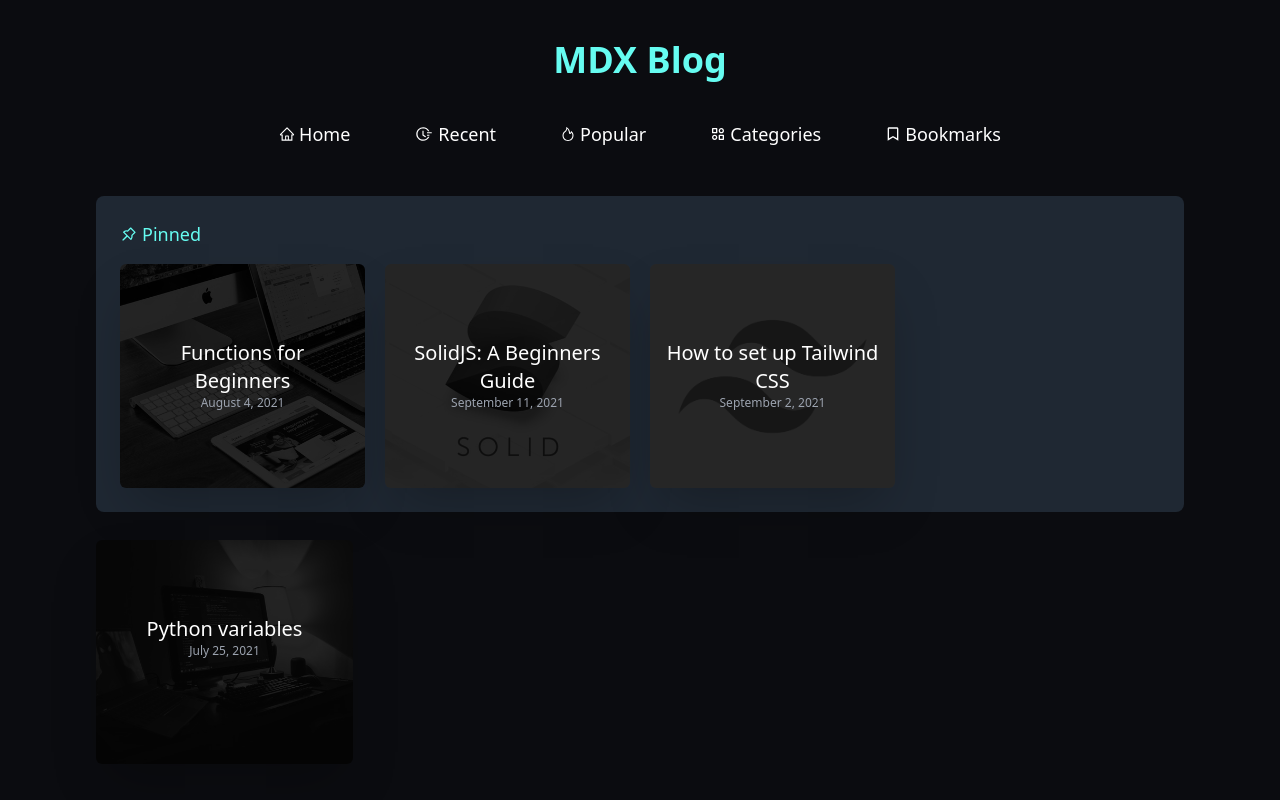
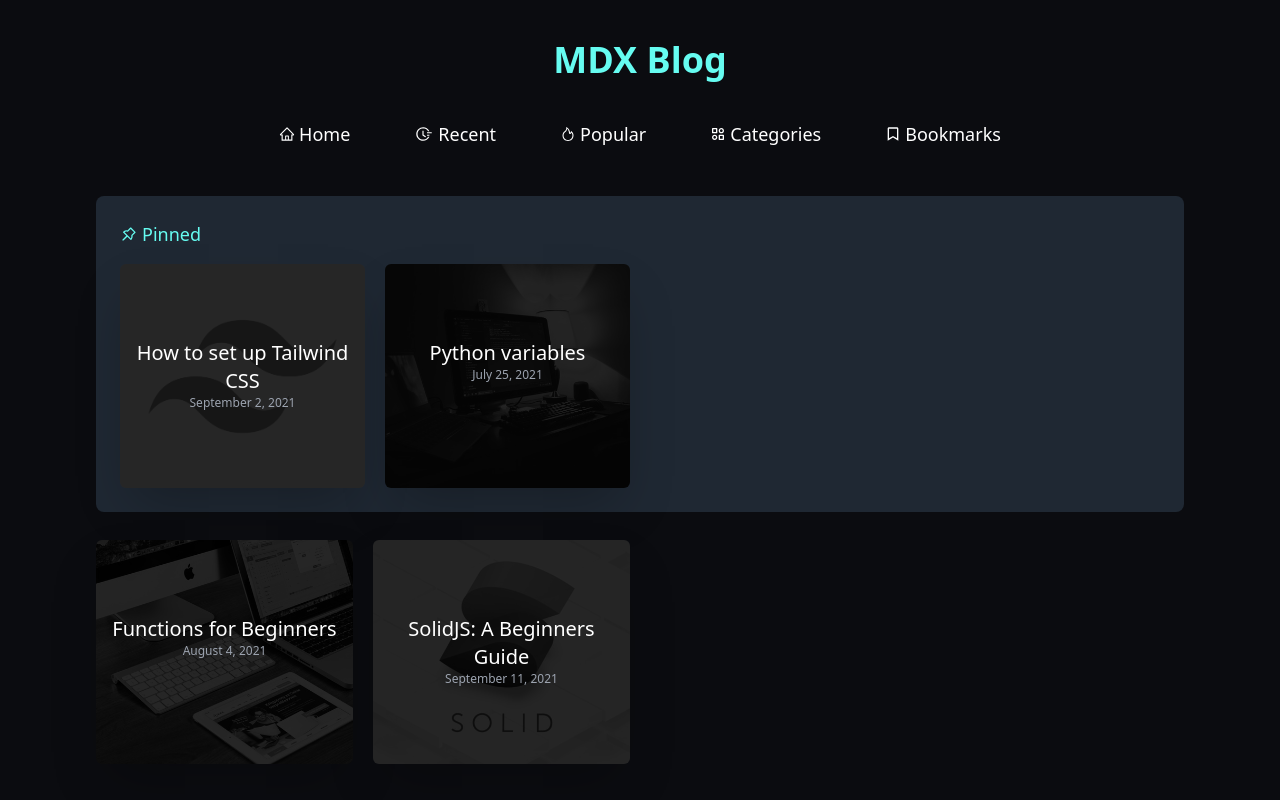
Before and after one commit to ParsaSedighi/nextjs-mdx-blog, a Next.js app: page / in a window 1280 px wide. Built offline with nearby package versions, Linux system fonts and the light colour scheme.

Commit message:
Fixed pinned posts hide when no post is pinned

```diff
--- a/posts/functions-for-beginners.mdx
+++ b/posts/functions-for-beginners.mdx
@@ -4,7 +4,7 @@ date: 'August 4, 2021'
 description: Learn how to create and use functions
 thumbnailUrl: '/javascript-functions-thumbnail.jpeg'
 tags: ['functions', 'javascript']
-pin: true
+pin: false
 ---
 
 <div>
--- a/posts/solidjs-for-beginners.mdx
+++ b/posts/solidjs-for-beginners.mdx
@@ -4,7 +4,7 @@ date: 'September 11, 2021'
 description: "Here's an introduction to SolidJS"
 thumbnailUrl: '/solidjs-thumbnail.jpeg'
 tags: ['JavaScript', 'solidjs']
-pin: true
+pin: false
 ---
 
 <div>
--- a/posts/variables-in-python.mdx
+++ b/posts/variables-in-python.mdx
@@ -4,7 +4,7 @@ date: 'July 25, 2021'
 description: "Let's learn about Python variables"
 thumbnailUrl: '/python-variables-thumbnail.jpeg'
 tags: ['variables', 'python']
-pin: false
+pin: true
 ---
 
 <div>
--- a/src/pages/index.jsx
+++ b/src/pages/index.jsx
@@ -4,11 +4,22 @@ import matter from 'gray-matter';
 import Post from '../components/Post';
 
 import { AiOutlinePushpin } from 'react-icons/ai';
+import { useState } from 'react';
 
 export default function Home({ posts }) {
+  const [isPinned, setIsPinned] = useState(false);
+  if (!isPinned) {
+    for (let post of posts) {
+      if (post.frontMatter.pin) {
+        setIsPinned(true);
+        break;
+      }
+    }
+  }
   return (
     <>
       <main className="pb-7">
+        {isPinned ? (
           <div className="p-6 mx-16 mt-12 rounded-lg md:mx-24 bg-gunmetal">
             <div className="flex items-center mb-4 text-lg text-turquoise-blue">
               <AiOutlinePushpin />
@@ -16,6 +27,10 @@ export default function Home({ posts }) {
             </div>
             <PostList posts={posts} pinned={true} />
           </div>
+        ) : (
+          ''
+        )}
+
         <div className="mx-16 md:mx-24 mt-7">
           <PostList posts={posts} />
         </div>
--- /dev/null
+++ b/src/pages/popular.jsx
@@ -0,0 +1,33 @@
+const popular = () => {
+  const PostList = ({ className, posts, pinned = false }) => {
+    const pinnedPosts = posts.map((post, index) => {
+      if (post.frontMatter.pin)
+        return (
+          <Post className="rounded-md shadow-2xl" post={post} index={index} />
+        );
+    });
+
+    const restPosts = posts.map((post, index) => {
+      if (!post.frontMatter.pin)
+        return (
+          <Post className="rounded-md shadow-2xl" post={post} index={index} />
+        );
+    });
+    return (
+      <ul
+        className={
+          `grid gap-5 sm:grid-cols-2 md:grid-cols-3 lg:grid-cols-4 ` + className
+        }>
+        {pinned ? pinnedPosts : restPosts}
+      </ul>
+    );
+  };
+
+  return (
+    <>
+      <div>hello</div>
+    </>
+  );
+};
+
+export default popular;
```
Lines whose indentation alone changed are shown as unchanged.
